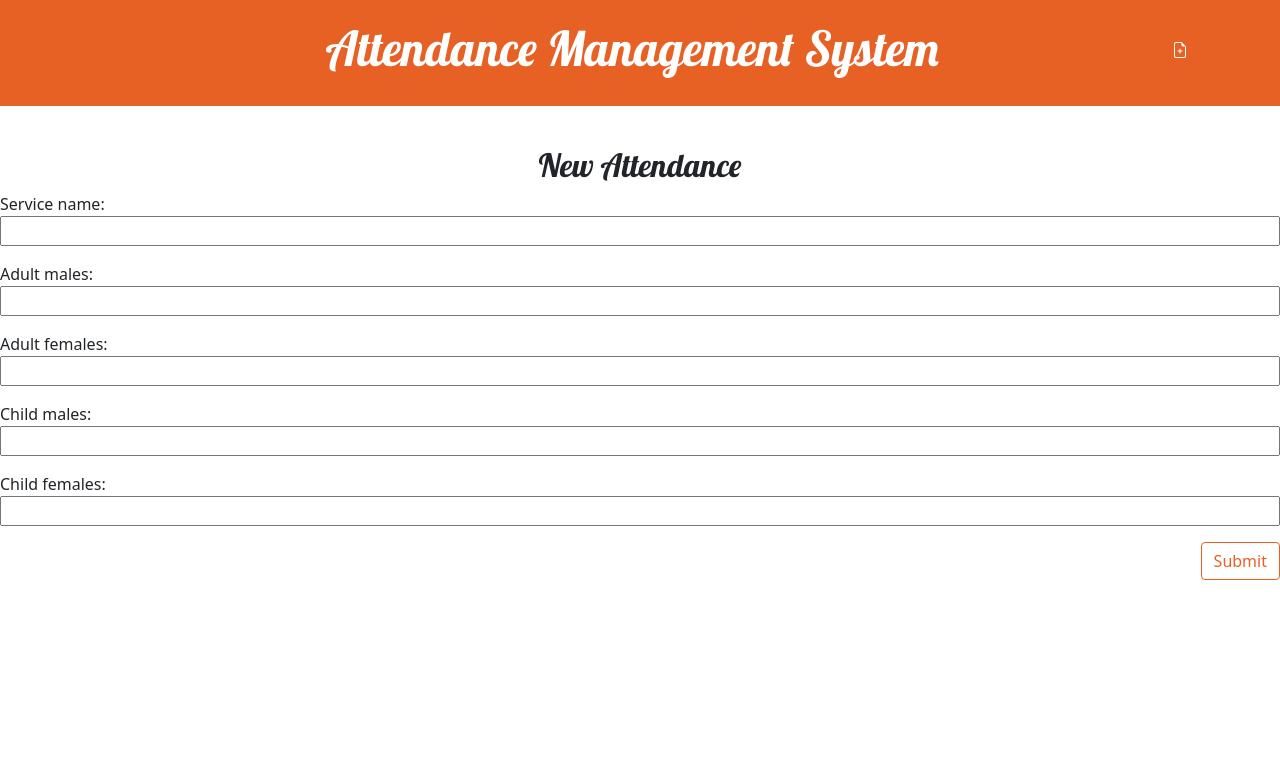
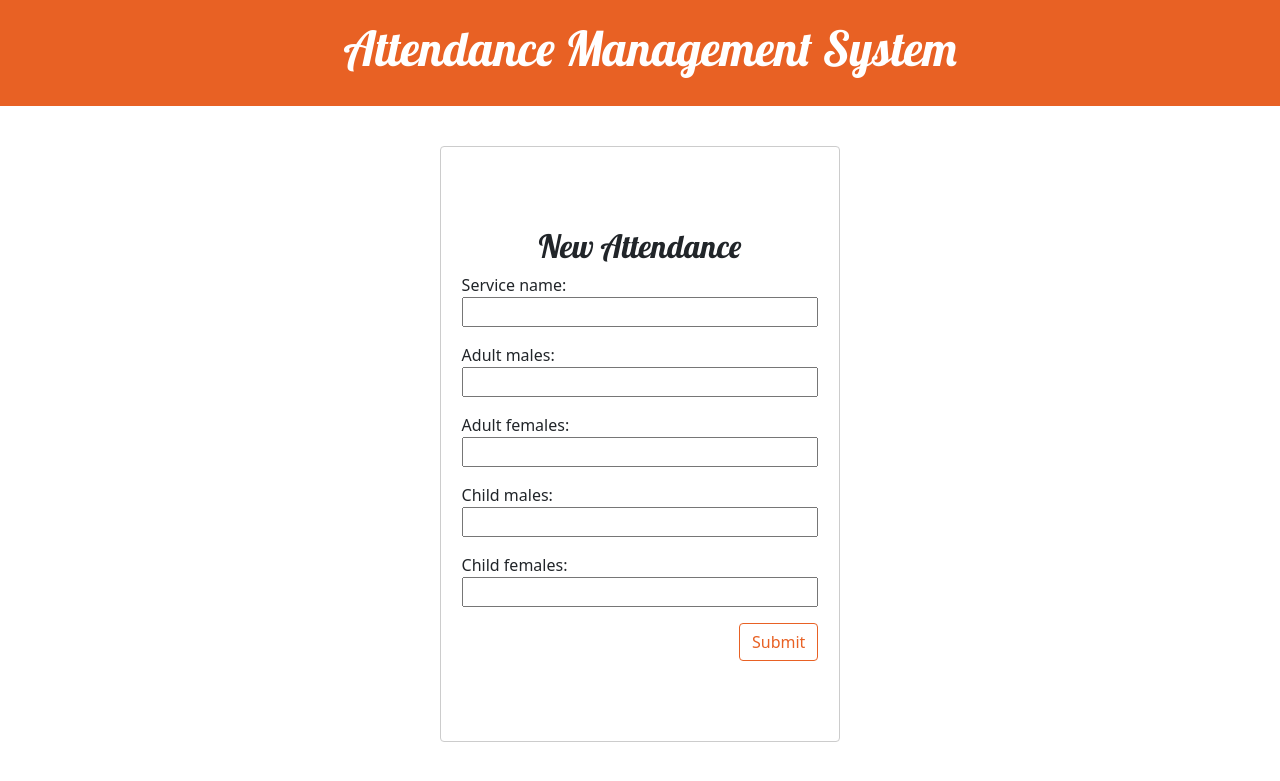
Before and after one commit to gngusen/ams, a Django app: page /attendance/new/ in a window 1280 px wide. Shown: the top 781 px of the page. Run offline with Django 5.2, Linux system fonts and the light colour scheme.

Commit message:
Changes in the templates

```diff
--- a/attendance/static/attendance.css
+++ b/attendance/static/attendance.css
@@ -161,3 +161,16 @@ h3 a {
     border-radius: 4px;
     box-shadow: 0 2px 5px rgba(0, 0, 0, 0.1);
 }
+
+#new-container {
+    display: flex;
+    flex-direction: column;
+    justify-content: center;
+    align-items: center;
+    max-height: 100vh;
+    margin: 0 auto;
+    width: 400px;
+    padding: 80px 20px;
+    border: 1px solid #ccc;
+    border-radius: 4px;
+}
--- a/attendance/templates/attendance/base.html
+++ b/attendance/templates/attendance/base.html
@@ -14,7 +14,7 @@
         <header class="page-header">
             <div class="container">
                 <a href="{% url 'new_attendance' %}" class="top-menu">
-                    {% include './icons/file-earmark-plus.svg' %}
+                   <!-- {% include './icons/file-earmark-plus.svg' %}-->
                 </a>
                 <h1><a href="/">Attendance Management System</a></h1>
             </div>
--- a/attendance/templates/attendance/new_attendance.html
+++ b/attendance/templates/attendance/new_attendance.html
@@ -1,9 +1,11 @@
 {% extends 'attendance/base.html' %}
 
 {% block content %}
-    <h2>New Attendance</h2>
-    <form method="post" class='post-form'>{% csrf_token %}
-        {{ form.as_p}}
-        <button type="submit" class="save btn btn-secondary">Submit</button>
-    </form>
+    <div id="new-container">
+        <h2>New Attendance</h2>
+        <form method="post" class='post-form'>{% csrf_token %}
+            {{ form.as_p}}
+            <button type="submit" class="save btn btn-secondary">Submit</button>
+        </form>
+    </div>
 {% endblock %}
```
